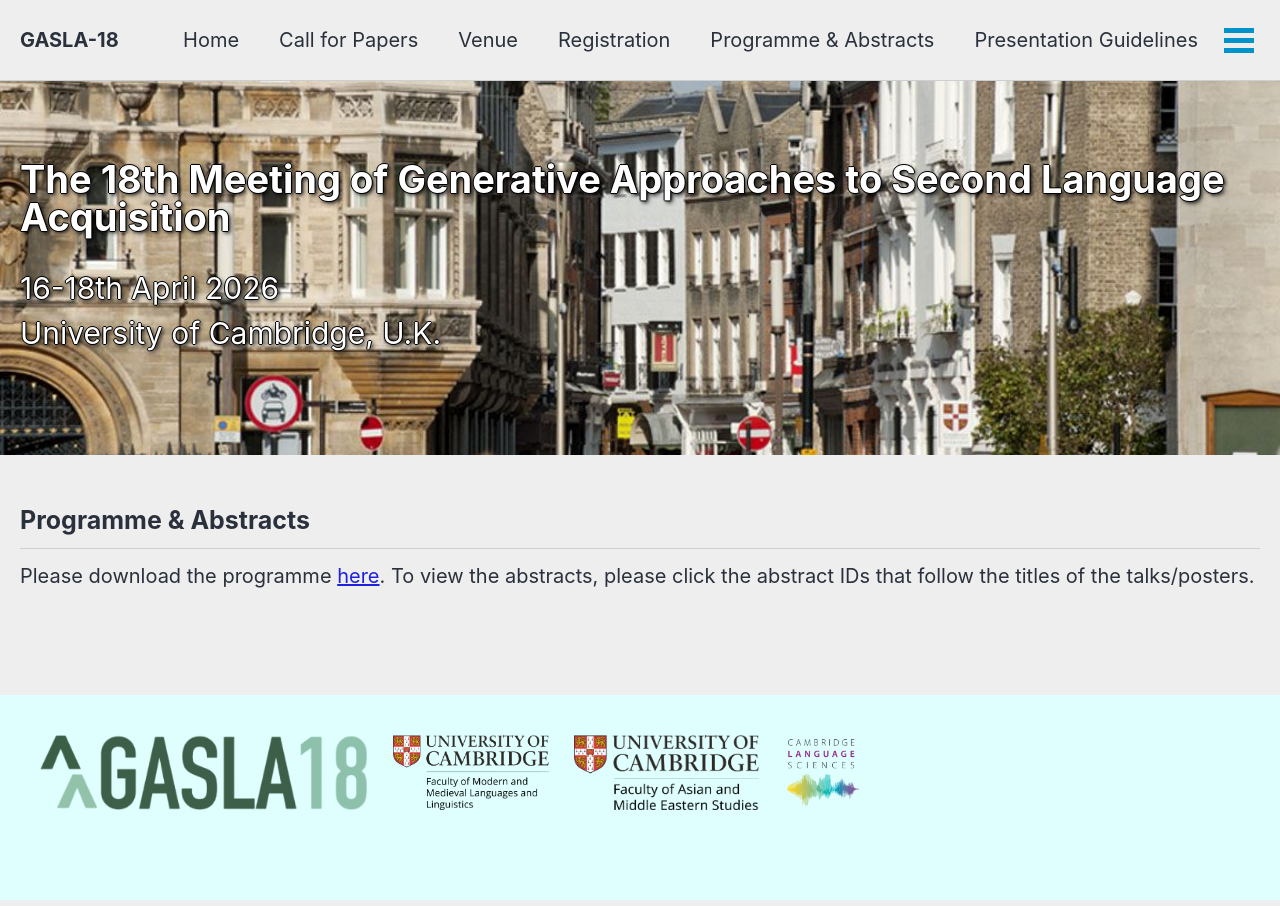
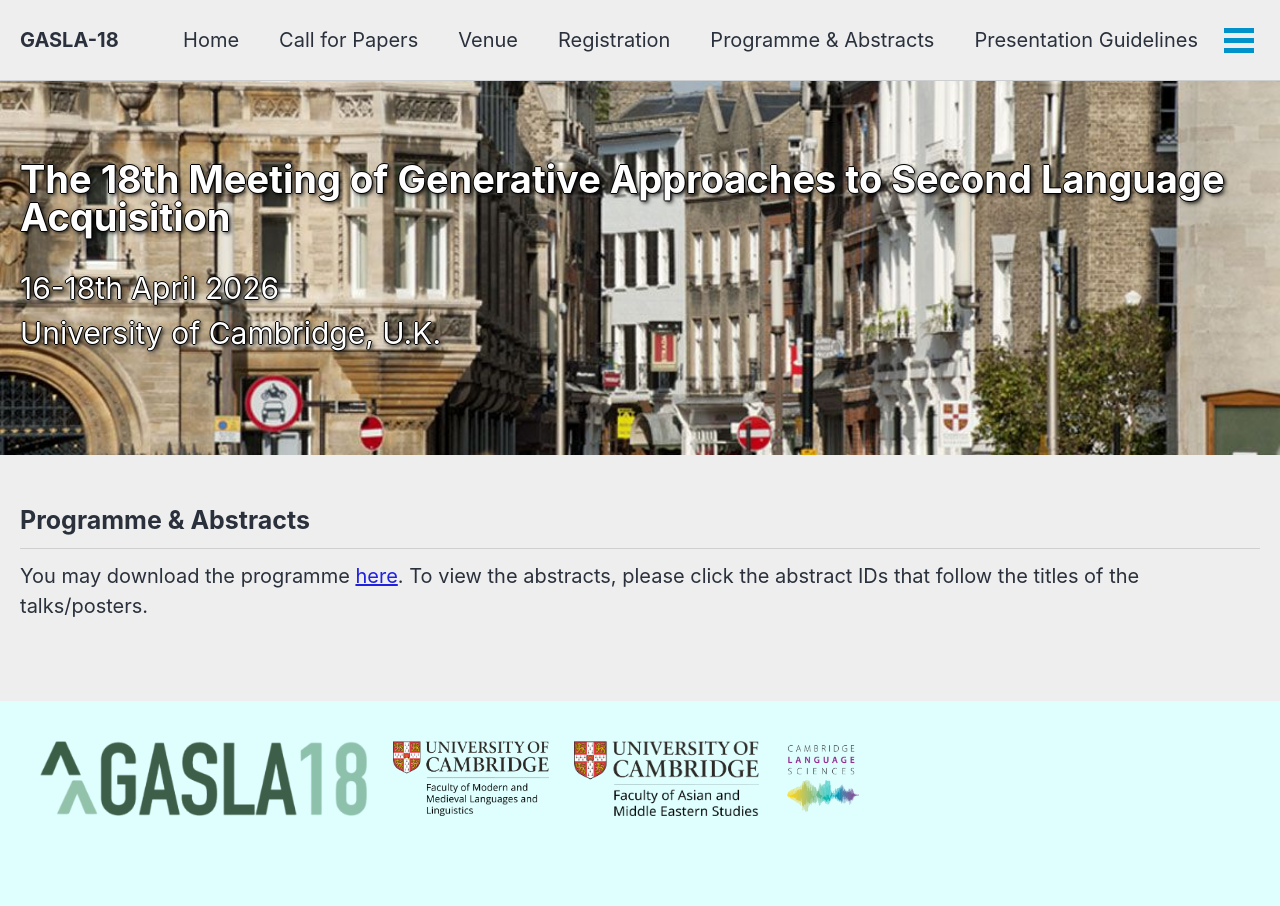
Before and after one commit to roryleung/GASLA18, a Jekyll site: the page built from _pages/programme.md, in a window 1280 px wide. Built offline with Jekyll 4.4.1, drawn with Linux system fonts in a browser that asks for light colours; cached includes are drawn as plain includes; nearby versions of some CDN libraries.

Commit message:
Update programme.md

```diff
--- a/_pages/programme.md
+++ b/_pages/programme.md
@@ -9,4 +9,4 @@
 ---
 ## Programme & Abstracts
 
-<p>Please download the programme <a href="https://drive.google.com/file/d/1lLrdsF2mkIe8mLb3wFYGbsRhdHXV33ac/view?usp=sharing" target="_blank">here</a>. To view the abstracts, please click the abstract IDs that follow the titles of the talks/posters. </p>
+<p>You may download the programme <a href="assets/GASLA18-PROGRAM.pdf" target="_blank">here</a>. To view the abstracts, please click the abstract IDs that follow the titles of the talks/posters. </p>
```
